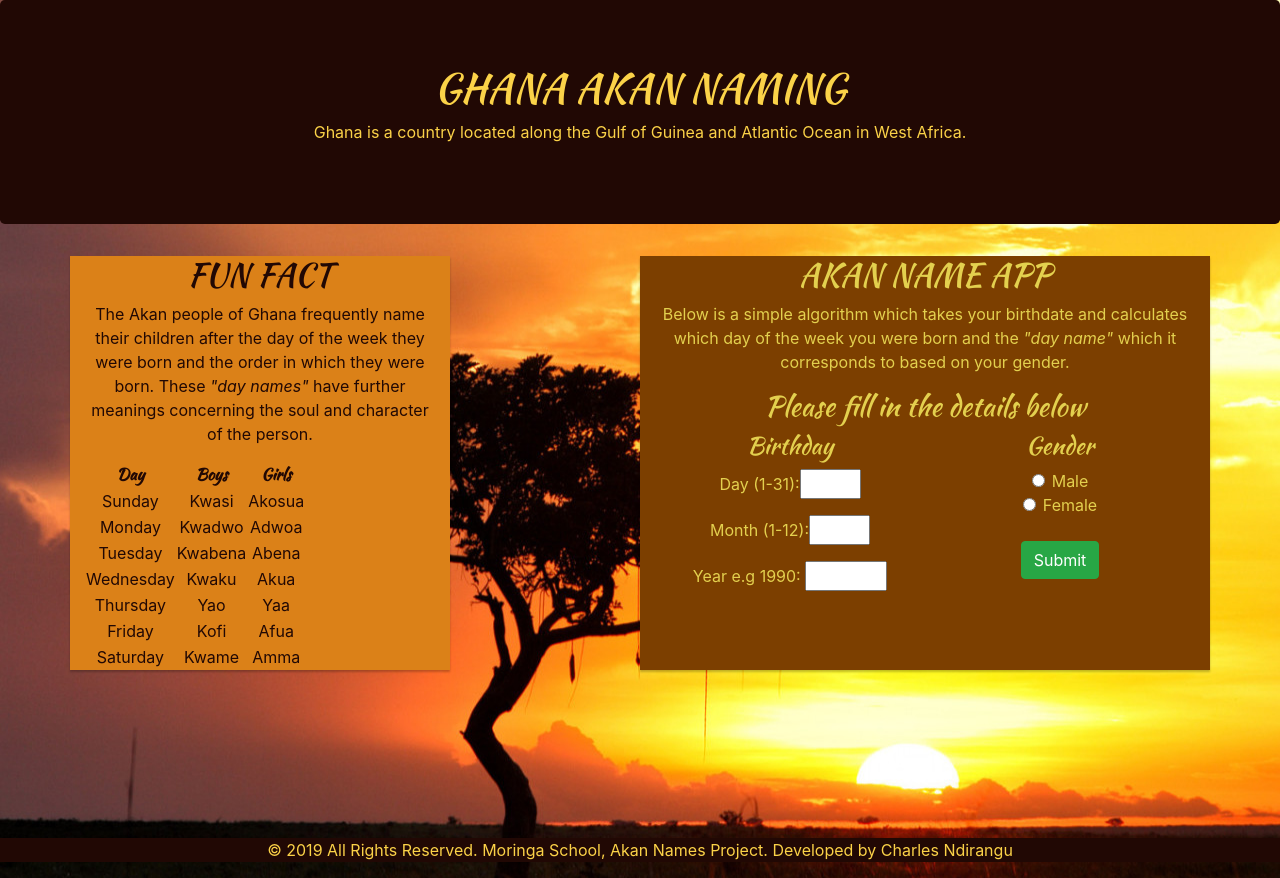
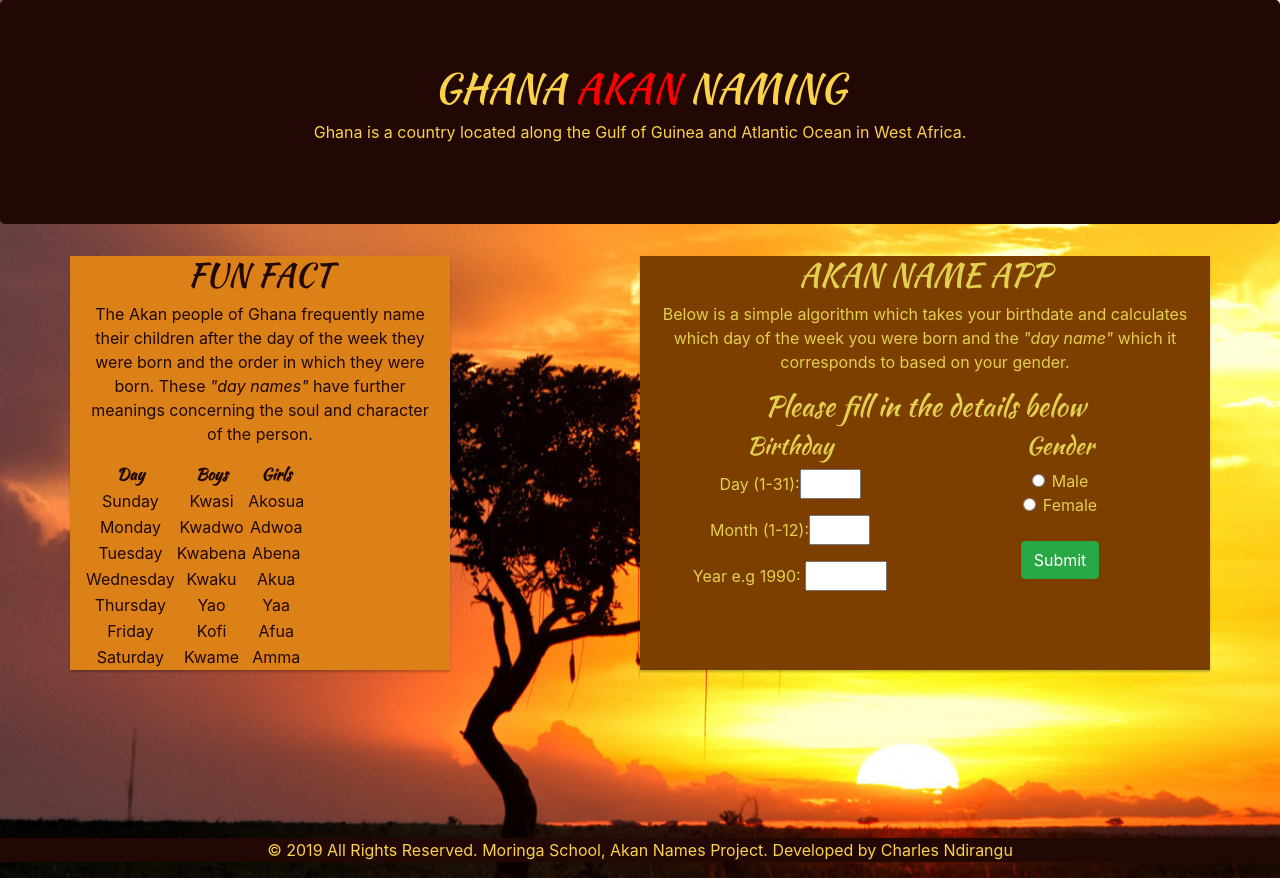
Before and after one commit to cskywalker/Ghana-Akan-Naming, a plain HTML site: page index.html in a window 1280 px wide. Drawn offline with Linux system fonts and the light colour scheme.

Commit message:
change color of akan to red

```diff
--- a/css/styles.css
+++ b/css/styles.css
@@ -9,6 +9,10 @@ body {
   background-color:  	#210804;
   /*color:  	#AF6000;*/
   color:  	#FBD248;
+}
+
+.akan{
+  color: red;
 }
 
 .fact {
```
